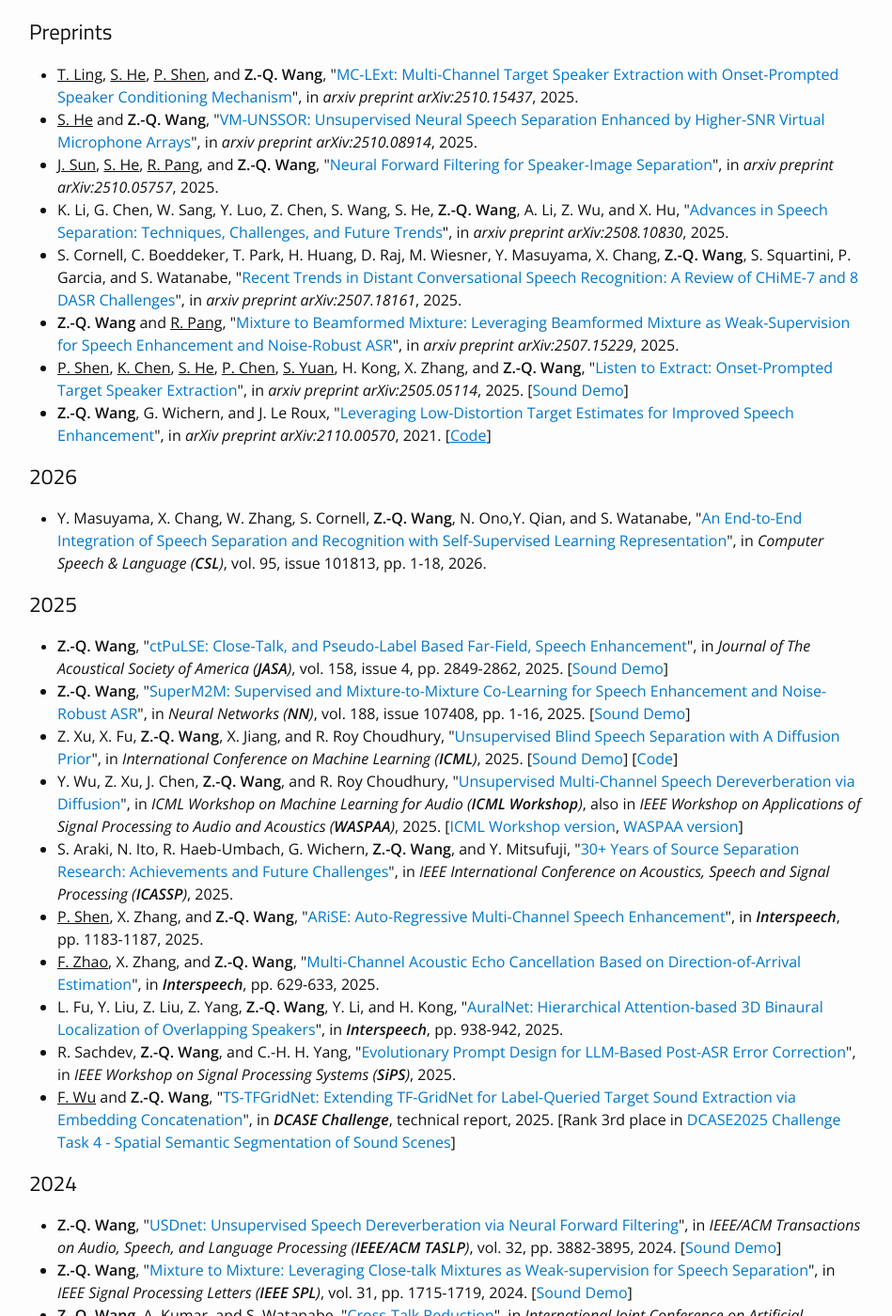
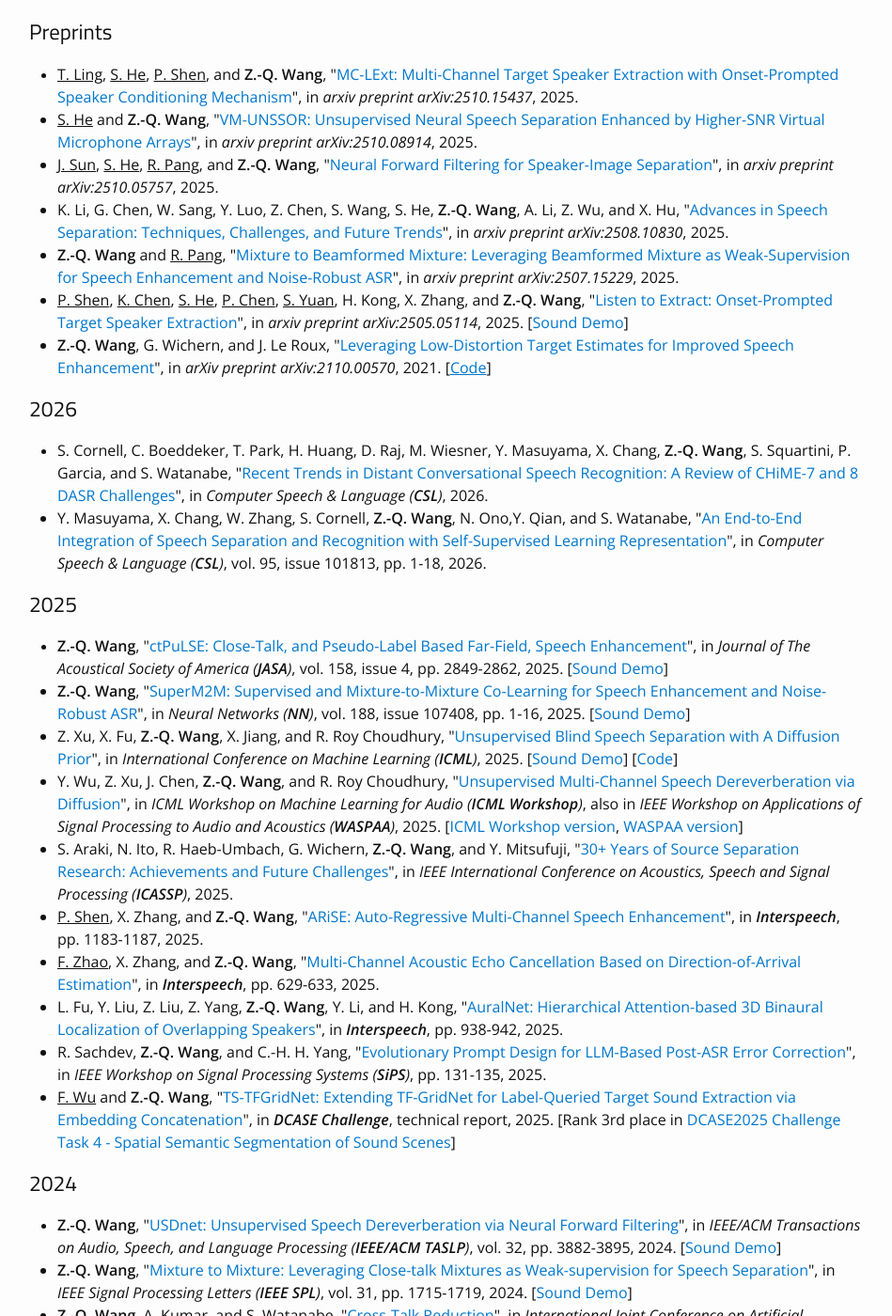
Before and after one commit to sustechailab/sustechailab.github.io, a Jekyll site: the page publication.html, which Jekyll copies as it is, in a window 1280 px wide and 1400 px high, scrolled down 220 px. Shown: the whole window at 94% size, without its empty margins (164-1113 px from the left). Built offline with Jekyll 4.4.1, drawn with Linux system fonts in a browser that asks for light colours.

Commit message:
Initial commit

```diff
--- a/index.html
+++ b/index.html
@@ -103,6 +103,7 @@ border-radius:50% 50% 50% 50%;
 <h2>News</h2>
 <div class="updates" style="height: 25em; overflow-y: scroll;">
 <ul>
+  <li>[11/2025] - Our paper "<i><a href="https://arxiv.org/abs/2507.18161" target="view_window">Recent Trends in Distant Conversational Speech Recognition: A Review of CHiME-7 and 8 DASR Challenges</a></i>" is accepted to Computer Speech & Language.</li>
   <li>[09/2025] - Our paper "<i><a href="https://arxiv.org/abs/2407.19485" target="view_window">ctPuLSE: Close-Talk, and Pseudo-Label Based Far-Field, Speech Enhancement</a></i>" is accepted to JASA, 2025.</li>
   <li>[09/2025] - Prof. Wang is listed in "World's Top 2% Scientists List - Single-Year Impact" (全球前2%顶尖科学家年度榜单), 2025.</li>
   <li>[08/2025] - Our paper "<i><a href="https://arxiv.org/abs/2407.16370" target="view_window">Evolutionary Prompt Design for LLM-Based Post-ASR Error Correction</a></i>" is accepted to SiPS, 2025.</li>
--- a/publication.html
+++ b/publication.html
@@ -1,4 +1,3 @@
-<!DOCTYPE html>
 <html>
   <head>
   <meta charset="utf-8">
@@ -101,10 +100,6 @@
     </li>
 
     <li>
-    S. Cornell, C. Boeddeker, T. Park, H. Huang, D. Raj, M. Wiesner, Y. Masuyama, X. Chang, <strong>Z.-Q. Wang</strong>, S. Squartini, P. Garcia, and S. Watanabe, "<a href="https://arxiv.org/abs/2507.18161" target="view_window">Recent Trends in Distant Conversational Speech Recognition: A Review of CHiME-7 and 8 DASR Challenges</a>", in <i>arxiv preprint arXiv:2507.18161</i>, 2025.
-    </li>
-
-    <li>
     <strong>Z.-Q. Wang</strong> and <u>R. Pang</u>, "<a href="https://arxiv.org/abs/2507.15229" target="view_window">Mixture to Beamformed Mixture: Leveraging Beamformed Mixture as Weak-Supervision for Speech Enhancement and Noise-Robust ASR</a>", in <i>arxiv preprint arXiv:2507.15229</i>, 2025.
     </li>
 
@@ -122,6 +117,10 @@
 <h2>2026</h2>
 <ul>
     <p class="STYLE1" align="justify"><font style="font-size: 12pt">
+
+    <li>
+    S. Cornell, C. Boeddeker, T. Park, H. Huang, D. Raj, M. Wiesner, Y. Masuyama, X. Chang, <strong>Z.-Q. Wang</strong>, S. Squartini, P. Garcia, and S. Watanabe, "<a href="https://arxiv.org/abs/2507.18161" target="view_window">Recent Trends in Distant Conversational Speech Recognition: A Review of CHiME-7 and 8 DASR Challenges</a>", in <i>Computer Speech & Language (<strong>CSL</strong>)</i>, 2026.
+    </li>
 
 	<li>
     Y. Masuyama, X. Chang, W. Zhang, S. Cornell, <strong>Z.-Q. Wang</strong>, N. Ono,Y. Qian, and S. Watanabe, "<a href="https://zqwang7.github.io/publications/Yoshiki_CSL_2025.pdf" target="view_window">An End-to-End Integration of Speech Separation and Recognition with Self-Supervised Learning Representation</a>", in <i>Computer Speech & Language (<strong>CSL</strong>)</i>, vol. 95, issue 101813, pp. 1-18, 2026.
@@ -167,7 +166,7 @@
     </li>
 
     <li>
-    R. Sachdev, <strong>Z.-Q. Wang</strong>, and C.-H. H. Yang, "<a href="https://arxiv.org/abs/2407.16370" target="view_window">Evolutionary Prompt Design for LLM-Based Post-ASR Error Correction</a>", in <i>IEEE Workshop on Signal Processing Systems (<strong>SiPS</strong>)</i>, 2025.
+    R. Sachdev, <strong>Z.-Q. Wang</strong>, and C.-H. H. Yang, "<a href="https://arxiv.org/abs/2407.16370" target="view_window">Evolutionary Prompt Design for LLM-Based Post-ASR Error Correction</a>", in <i>IEEE Workshop on Signal Processing Systems (<strong>SiPS</strong>)</i>, pp. 131-135, 2025.
     </li>
 
     <li>
```
Also changed, not shown: 3 other files.
